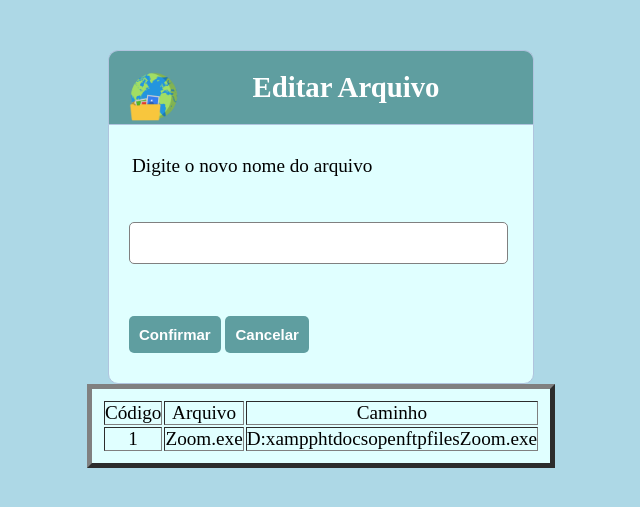
After one commit to lopessx/OpenFTP, a PHP site: page /editar.php?codigo=1 in a window 1280 px wide. The commit adds this page. Shown: the top 507 px of the page, without its empty margins (319-959 px from the left). Run offline with PHP 8.4, Linux system fonts and the light colour scheme; a user stored in the database is signed in; data comes from the database, SQL or seed files in the repository.

Commit message:
correção de bugs e estilização

```diff
--- a/css/style.css
+++ b/css/style.css
@@ -4,7 +4,7 @@
 }
 body{
     font-size: 120%;
-    background: #F8F8FF;
+    background: #ADD8E6;
 }
 .header{
     width: 30%;
@@ -22,7 +22,7 @@ form, .content{
     margin: 0px auto;
     padding: 20px;
     border: 1px solid #b0c4de;
-    background: white;
+    background: #E0FFFF;
     border-radius: 0px 0px 10px 10px;
 }
 .input-group{
@@ -44,6 +44,7 @@ form, .content{
 .btn {
     padding: 10px;
     font-size: 15px;
+    font-weight: bolder;
     color: white;
     background: #5F9EA0;
     border: none;
@@ -74,7 +75,7 @@ form, .content{
     margin-left: auto;
     margin-right: auto;
     padding: 10px;
-    background: white;
+    background: #E0FFFF;
     text-align: center;
 
 }
@@ -90,3 +91,23 @@ form, .content{
     border-radius: 10px 10px 0px 0px;
     padding: 20px;
 }
+
+.submit{
+    margin: 5px;
+    padding: 10px;
+    font-size: 15px;
+    font-weight: bolder;
+    color: white;
+    background: #5F9EA0;
+    border: none;
+    border-radius: 5px;
+
+}
+.file_id{
+    opacity: 0;
+    float: none;
+}
+.img{
+    float: left;
+
+}
--- /dev/null
+++ b/editar.php
@@ -0,0 +1,71 @@
+<?php include('src/server.php'); //Para garantir que haja conexão com o banco
+//Conexão com o banco e seleção dos arquivos a serem mostrados na tabela
+$db = mysqli_connect('localhost','root','','ftp');
+mysqli_select_db($db,'ftp');
+$id=$_SESSION['id'];
+$sql="SELECT * FROM `files` WHERE id_user='$id'";
+$con=mysqli_query($db,$sql);
+$dado = $con->fetch_array();
+$cod_arquivo=$_GET['codigo'];
+?>
+<!DOCTYPE html>
+<html>
+<head>
+<title>OPEN FTP</title>
+<!-- Esse link está apontando para o style.css para fazer a estilização das páginas -->
+<link rel="stylesheet" type="text/css" href="css/style.css">
+<link rel="sortcut icon" href="thumbnails/openftplogo.ico" type="image/x-icon" />
+</head>
+
+<body>
+<div class="header">
+<img src="thumbnails/openftplogo.png" alt="Logomarca OPENFTP" width=50 height=50 class="img">
+    <h2>Editar Arquivo</h2>
+</div>
+
+
+
+
+
+<!--Formulário de edição de arquivo -->
+<form method="post" action="home.php">
+<!-- Mostra os erros de validação aqui -->
+<?php include('src/errors.php'); ?>
+
+    <div class="input-group">
+        <label>Digite o novo nome do arquivo</label>
+        <input type="name" name="file_past" value='<?php echo $dado['name'] ?>' class="file_id">
+        <input type="name" name="file">
+        <input type="number" name="codigo" value='<?php echo $cod_arquivo ?>' class="file_id">
+    </div>
+    <div class="input-group">
+        <button type="submit" name="confirmar" class="btn"  >Confirmar</button>
+        <button type="submit" name="cancelar" class="btn" >Cancelar</button>
+    </div>
+
+</form>
+
+<div class="view">
+        <table class="table" border="5">
+            <tr>
+                <td>Código</td>
+                <td>Arquivo</td>
+                <td>Caminho</td>
+
+            </tr>
+
+        <tr>
+            <td> <?php echo $dado["id"];?> </td>
+            <td> <?php echo $dado["name"];?> </td>
+            <td> <?php echo $dado["path"];?> </td>
+
+        </tr>
+
+        </table>
+
+
+    </div>
+</body>
+
+
+</html>
--- a/index.php
+++ b/index.php
@@ -5,10 +5,12 @@
 <title>OPEN FTP</title>
 <!-- Esse link está apontando para o style.css para fazer a estilização das páginas -->
 <link rel="stylesheet" type="text/css" href="css/style.css">
+<link rel="sortcut icon" href="thumbnails/openftplogo.ico" type="image/x-icon" />
 </head>
 
 <body>
 <div class="header">
+<img src="thumbnails/openftplogo.png" alt="Logomarca OPENFTP" width=50 height=50 class="img">
     <h2>Login</h2>
 </div>
 <!--Formulário de login -->
--- a/registro.php
+++ b/registro.php
@@ -5,10 +5,12 @@
 <title>OPEN FTP</title>
 <!-- Esse link está apontando para o style.css para fazer a estilização das páginas -->
 <link rel="stylesheet" type="text/css" href="css/style.css">
+<link rel="sortcut icon" href="thumbnails/openftplogo.ico" type="image/x-icon" />
 </head>
 
 <body>
 <div class="header">
+    <img src="thumbnails/openftplogo.png" alt="Logomarca OPENFTP" width=50 height=50 class="img">
     <h2>Registro</h2>
 </div>
 <!-- Formulário de cadastro -->
--- a/src/server.php
+++ b/src/server.php
@@ -108,16 +108,21 @@ if(isset($_GET['logout'])){
 if(isset($_POST['submit'])){
     //nome do arquivo
     $file=$_FILES['file']['name'];
+    //Garante que tenha algum arquivo
+    if(empty($file)){
+        array_push($errors,"Nenhum arquivo para fazer upload");
+    }
+    if(count($errors) ==0){
     //Mover o arquivo que foi feito o upload para uma pasta
     move_uploaded_file($_FILES['file']['tmp_name'],"files/$file");
     //Nome do diretório
-    $path = $_SERVER['DOCUMENT_ROOT']."/ftp/"."files/".$file;
+    $path = $_SERVER['DOCUMENT_ROOT']."/openftp/"."files/".$file;
     $id=$_SESSION['id'];
     //Inserção do nome e do caminho no banco
     $sql="INSERT INTO `files` (name,path,id_user) VALUES ('$file','$path','$id')";
     mysqli_select_db($db,'ftp');
     mysqli_query($db,$sql);
-    echo "<script>alert('O arquivo foi salvo com sucesso')</script>";
+    }
 
 
 }
@@ -131,5 +136,38 @@ if(isset($_GET['excluir'])){
 
 }
 
+//Editar arquivos
+if(isset($_POST['confirmar'])){
+    $cod_arquivo = $_POST['codigo'];
+    $nome_arquivo = $_POST['file'];
+    $nome_antigo = $_POST['file_past'];
+    $path = $_SERVER['DOCUMENT_ROOT']."/openftp/"."files/".$nome_antigo;
+    $path_novo = $_SERVER['DOCUMENT_ROOT']."/openftp/"."files/".$nome_arquivo;
+    //Muda o nome do arquivo
+
+
+
+    //Garante que o formulário esteja preenchido
+    if(empty($cod_arquivo)){
+        array_push($errors,"Arquivo invalido");
+    }
+    if(empty($nome_arquivo)){
+        array_push($errors,"Nome não preenchido");
+    }
+    if(empty($nome_antigo)){
+        array_push($errors,"Arquivo invalido");
+    }
+    //Caso não haja erros salva o novo nome no banco
+    if(count($errors)==0){
+    rename($path,$path_novo);
+    $sql= "UPDATE `files` SET name='$nome_arquivo' WHERE `files`.`id` = '$cod_arquivo'";
+    mysqli_select_db($db,'ftp');
+    mysqli_query($db,$sql);
+
+    $sql= "UPDATE `files` SET path='$path_novo' WHERE `files`.`id` = '$cod_arquivo'";
+    mysqli_query($db,$sql);
+    header('location: home.php'); //redireciona para a homepage
+    }
+}
 
 ?>
```
Also changed, not shown: files/hue.txt (added, +38 -0 lines), home.php (+13 -11 lines), thumbnails/openftplogo.ico (added), thumbnails/openftplogo.png (added), 4 other files.
